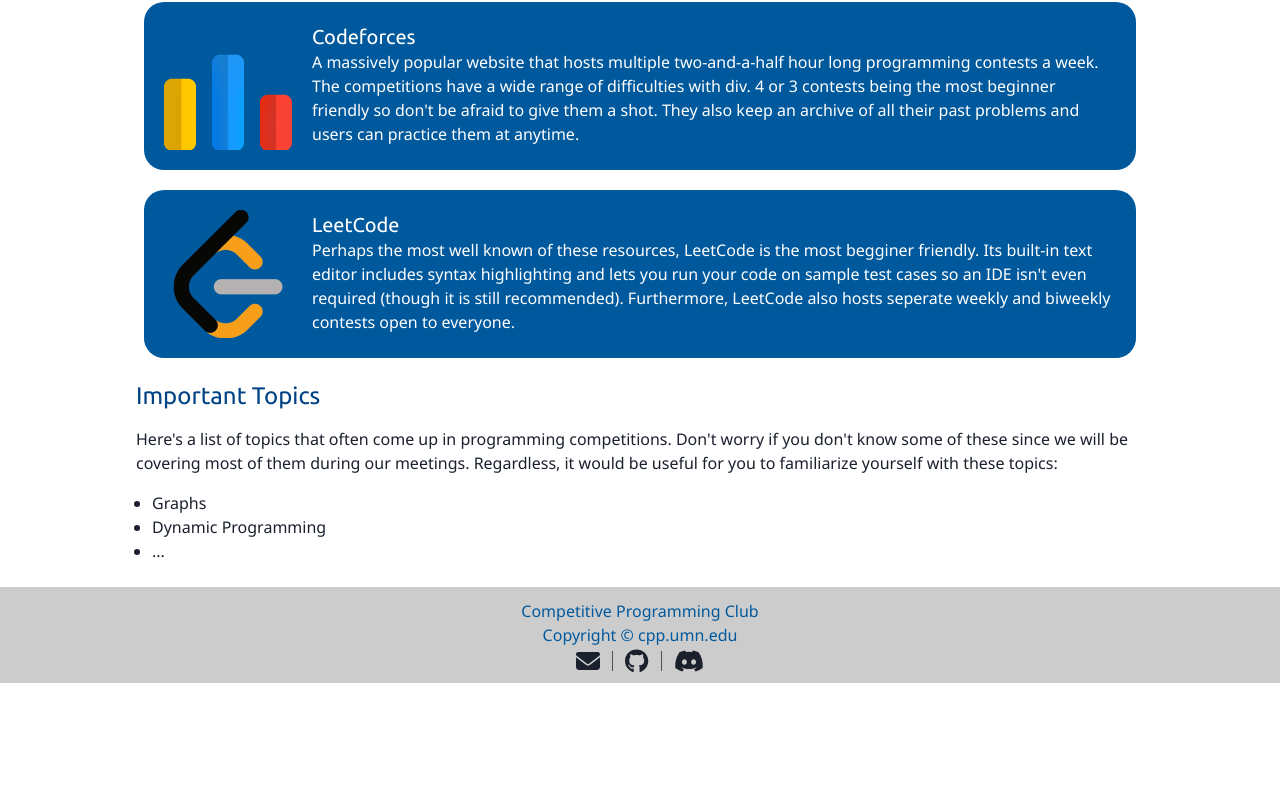
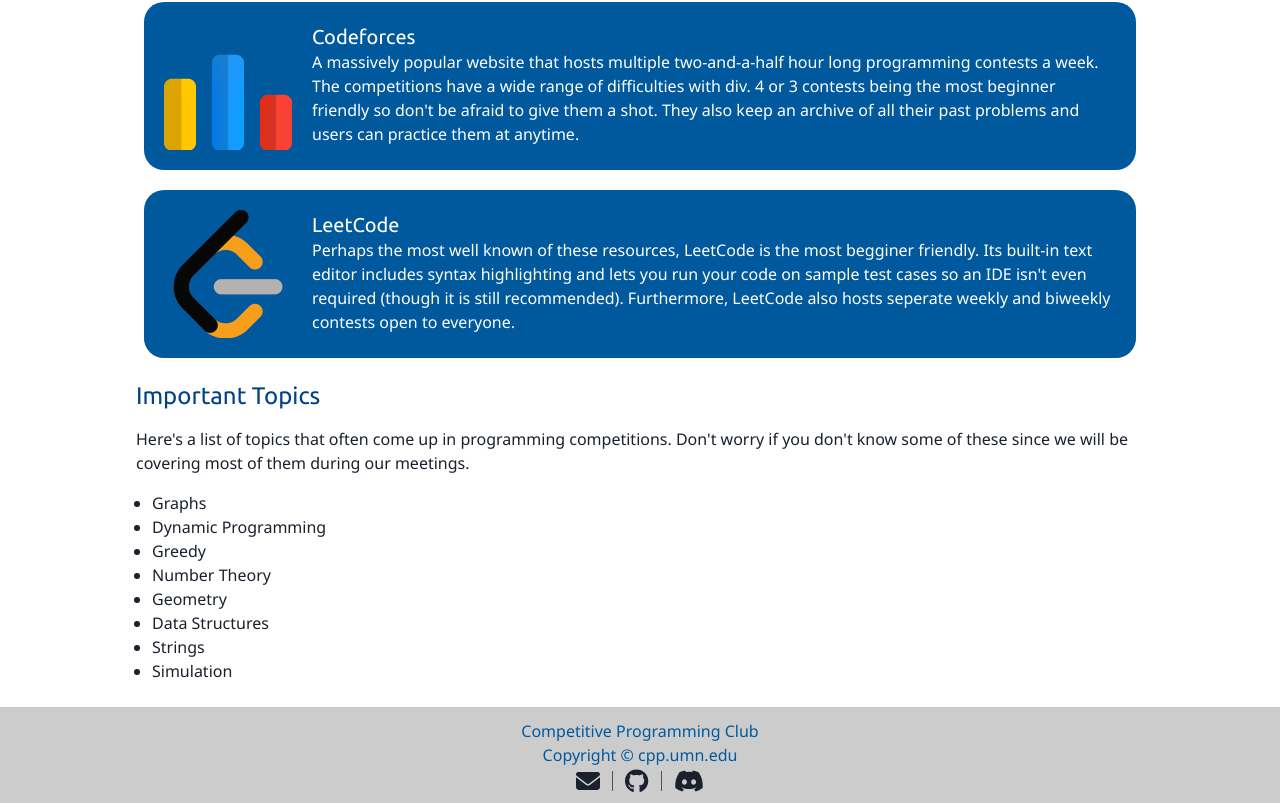
Before and after one commit to cppumn/website, a React (Create React App) app in the folder cpp-website/: page /gettingstarted in a window 1280 px wide. Shown: the part 421-1224 px from the top of the page. Before the commit the page ends 1104 px from the top, so only its background shows below. Built offline with nearby package versions, Linux system fonts and the light colour scheme.

Commit message:
added more topics

```diff
--- a/cpp-website/src/pages/GettingStartedPage.tsx
+++ b/cpp-website/src/pages/GettingStartedPage.tsx
@@ -9,7 +9,12 @@
 const Topics = [
   "Graphs",
   "Dynamic Programming",
-  "..."
+  "Greedy",
+  "Number Theory",
+  "Geometry",
+  "Data Structures",
+  "Strings",
+  "Simulation"
 ]
 
 const GettingStartedPage = () => {
@@ -52,7 +57,6 @@
       <Text>
         Here's a list of topics that often come up in programming competitions.
         Don't worry if you don't know some of these since we will be covering most of them during our meetings.
-        Regardless, it would be useful for you to familiarize yourself with these topics:
       </Text>
       <UnorderedList>
         {
```
